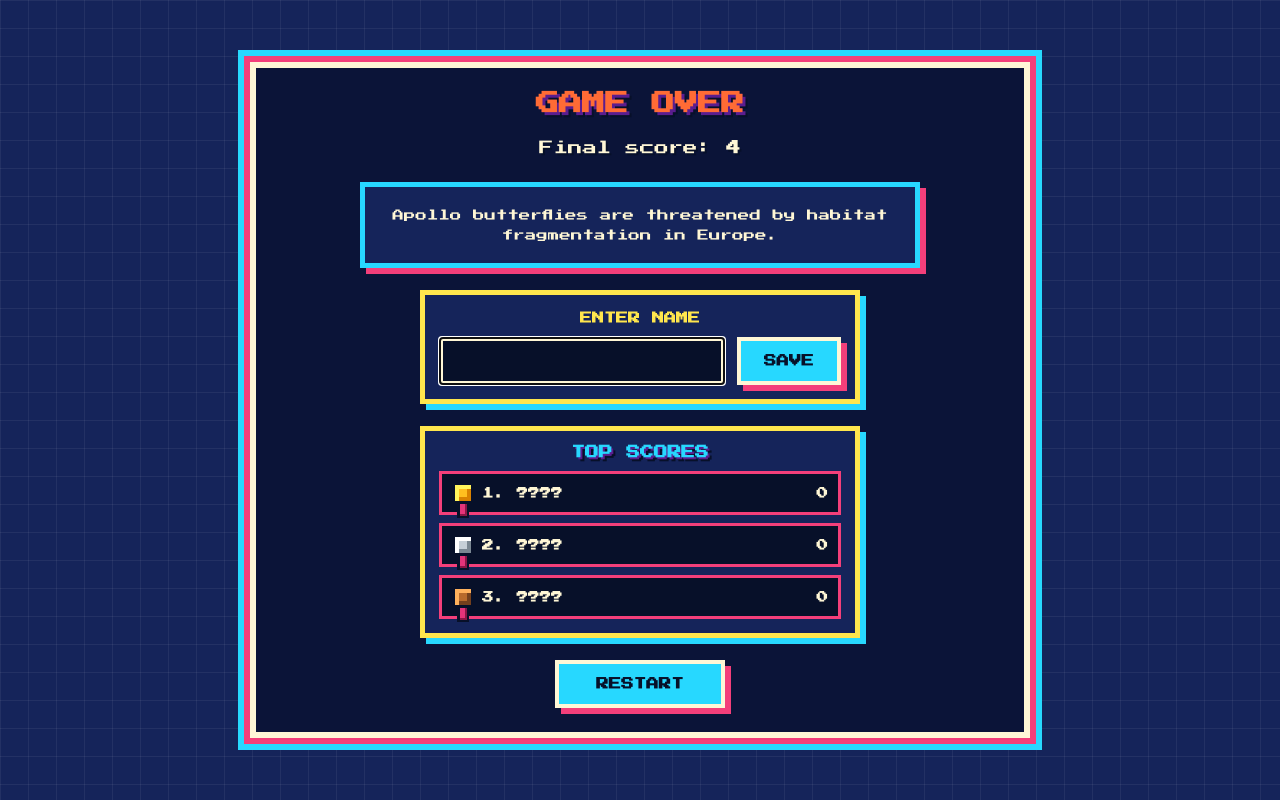
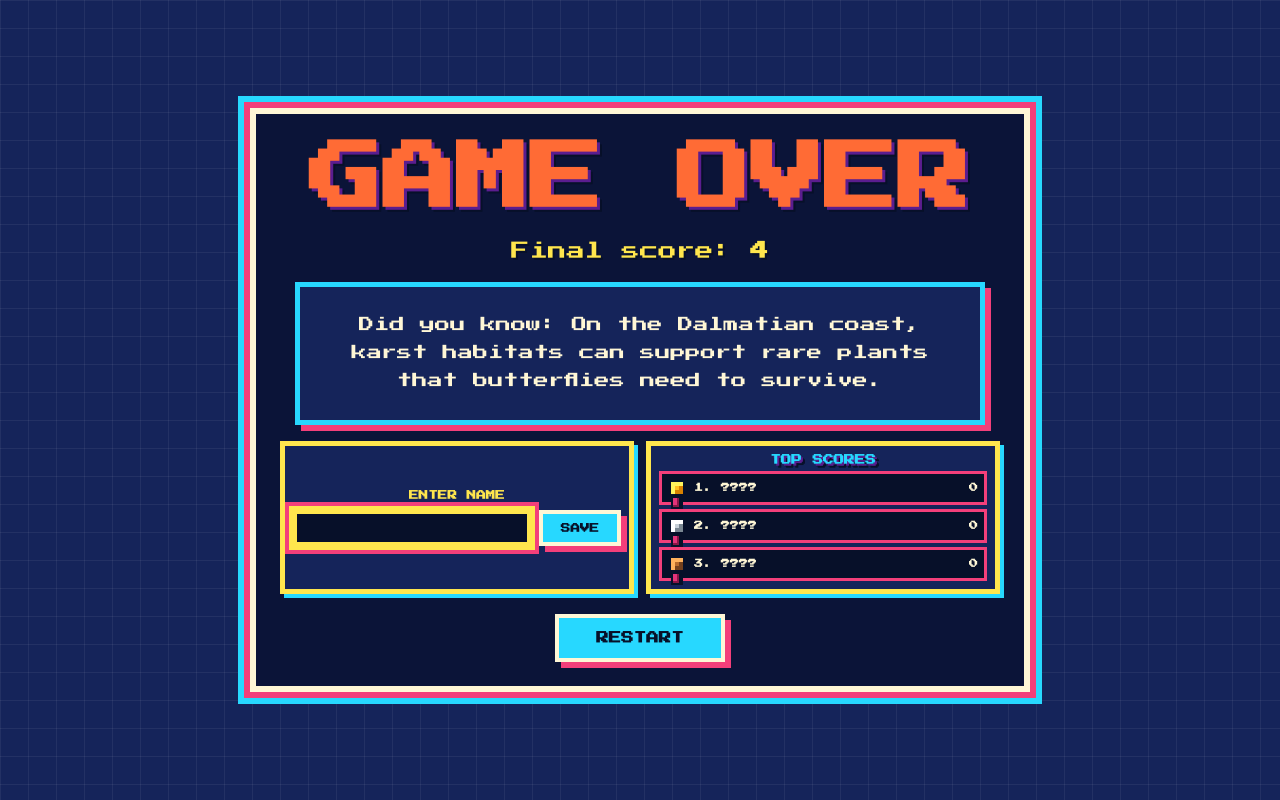
Before and after one commit to pbrunson-007/dalmatia_dash, a website built with Vite: page index.html in a window 1280 px wide. Both pictures are taken after a click on the button "APOLLO BUTTERFLY". Built offline with nearby package versions, Linux system fonts and the light colour scheme.

Commit message:
final retro style version

```diff
--- a/game.js
+++ b/game.js
@@ -13,9 +13,14 @@ const playerNameInput = document.getElementById("player-name");
 const scoreSubmitButton = scoreForm.querySelector("button");
 const startLeaderboard = document.getElementById("start-leaderboard");
 const gameOverLeaderboard = document.getElementById("game-over-leaderboard");
+const apolloButton = document.getElementById("apollo-button");
+const vultureButton = document.getElementById("vulture-button");
+const restartButton = document.getElementById("restart-button");
 
 const leaderboardKey = "dalmatianSpeciesTopScores";
 const collectibleBonus = 5;
+const startMenuItems = [apolloButton, vultureButton];
+const gameOverMenuItems = [playerNameInput, scoreSubmitButton, restartButton];
 
 const speciesData = {
   apollo: {
@@ -26,7 +31,12 @@ const speciesData = {
     accentColor: "#ff4fa3",
     obstacleColor: "#7a4f24",
     obstacleLabel: "Habitat loss",
-    fact: "Apollo butterflies are threatened by habitat fragmentation in Europe.",
+    facts: [
+      "Did you know: Apollo butterflies depend on open mountain meadows and can be harmed when habitats become fragmented.",
+      "Did you know: Apollo butterfly caterpillars feed on stonecrop plants that grow well in rocky limestone landscapes.",
+      "Did you know: On the Dalmatian coast, karst habitats can support rare plants that butterflies need to survive.",
+      "Did you know: When meadows are split apart by roads or development, Apollo butterflies have fewer safe places to fly and reproduce.",
+    ],
   },
   vulture: {
     name: "Griffin Vulture",
@@ -36,7 +46,12 @@ const speciesData = {
     accentColor: "#3c2d24",
     obstacleColor: "#5d6b82",
     obstacleLabel: "Cliffs / power lines",
-    fact: "Griffin vultures rely on thermal currents and are impacted by human infrastructure.",
+    facts: [
+      "Did you know: Griffin vultures use warm rising air currents to glide above cliffs and karst landscapes with very little wing flapping.",
+      "Did you know: Power lines and other human infrastructure can be dangerous for large soaring birds like Griffin vultures.",
+      "Did you know: Griffin vultures help ecosystems by cleaning up carrion and returning nutrients to the landscape.",
+      "Did you know: Rocky cliffs along Mediterranean karst areas can provide important nesting places for Griffin vultures.",
+    ],
   },
 };
 
@@ -51,12 +66,22 @@ let frameCount;
 let animationId;
 let gameRunning = false;
 let scoreSubmitted = false;
+let startMenuIndex = 0;
+let gameOverMenuIndex = 0;
 
 function showScreen(screen) {
   startScreen.classList.add("hidden");
   gameScreen.classList.add("hidden");
   gameOverScreen.classList.add("hidden");
   screen.classList.remove("hidden");
+
+  if (screen === startScreen) {
+    setStartMenuFocus(0);
+  } else if (screen === gameOverScreen) {
+    setGameOverMenuFocus(0);
+  } else {
+    clearMenuFocus();
+  }
 }
 
 function startGame(speciesKey) {
@@ -365,7 +390,7 @@ function endGame() {
   cancelAnimationFrame(animationId);
   finalScoreValue = Math.floor(score / 10);
   finalScore.textContent = finalScoreValue;
-  factText.textContent = selectedSpecies.fact;
+  factText.textContent = getRandomFact();
   renderLeaderboards();
   showScreen(gameOverScreen);
   playerNameInput.focus();
@@ -373,6 +398,11 @@ function endGame() {
 
 function randomNumber(min, max) {
   return Math.floor(Math.random() * (max - min + 1)) + min;
+}
+
+function getRandomFact() {
+  const facts = selectedSpecies.facts;
+  return facts[randomNumber(0, facts.length - 1)];
 }
 
 function getLeaderboard() {
@@ -459,9 +489,90 @@ function formatArcadeName(name) {
   return arcadeName || "????";
 }
 
-document.getElementById("apollo-button").addEventListener("click", () => startGame("apollo"));
-document.getElementById("vulture-button").addEventListener("click", () => startGame("vulture"));
-document.getElementById("restart-button").addEventListener("click", () => showScreen(startScreen));
+function setStartMenuFocus(index) {
+  startMenuIndex = wrapIndex(index, startMenuItems.length);
+  clearMenuFocus();
+  startMenuItems[startMenuIndex].classList.add("menu-selected");
+  startMenuItems[startMenuIndex].focus();
+}
+
+function setGameOverMenuFocus(index) {
+  gameOverMenuIndex = wrapIndex(index, gameOverMenuItems.length);
+
+  if (gameOverMenuItems[gameOverMenuIndex].disabled) {
+    setGameOverMenuFocus(gameOverMenuIndex + 1);
+    return;
+  }
+
+  clearMenuFocus();
+  gameOverMenuItems[gameOverMenuIndex].classList.add("menu-selected");
+  gameOverMenuItems[gameOverMenuIndex].focus();
+}
+
+function clearMenuFocus() {
+  for (const item of [...startMenuItems, ...gameOverMenuItems]) {
+    item.classList.remove("menu-selected");
+  }
+}
+
+function wrapIndex(index, itemCount) {
+  return (index + itemCount) % itemCount;
+}
+
+function isStartScreenVisible() {
+  return !startScreen.classList.contains("hidden");
+}
+
+function isGameOverScreenVisible() {
+  return !gameOverScreen.classList.contains("hidden");
+}
+
+function isArrowKey(code) {
+  return ["ArrowLeft", "ArrowRight", "ArrowUp", "ArrowDown"].includes(code);
+}
+
+function moveDirection(code) {
+  return code === "ArrowLeft" || code === "ArrowUp" ? -1 : 1;
+}
+
+function handleStartMenuKey(event) {
+  if (isArrowKey(event.code)) {
+    event.preventDefault();
+    setStartMenuFocus(startMenuIndex + moveDirection(event.code));
+    return;
+  }
+
+  if (event.code === "Enter") {
+    event.preventDefault();
+    startMenuItems[startMenuIndex].click();
+  }
+}
+
+function handleGameOverMenuKey(event) {
+  if (isArrowKey(event.code)) {
+    event.preventDefault();
+    setGameOverMenuFocus(gameOverMenuIndex + moveDirection(event.code));
+    return;
+  }
+
+  if (event.code !== "Enter") {
+    return;
+  }
+
+  event.preventDefault();
+
+  if (gameOverMenuItems[gameOverMenuIndex] === playerNameInput) {
+    scoreForm.requestSubmit();
+  } else if (gameOverMenuItems[gameOverMenuIndex] === scoreSubmitButton) {
+    scoreForm.requestSubmit();
+  } else {
+    restartButton.click();
+  }
+}
+
+apolloButton.addEventListener("click", () => startGame("apollo"));
+vultureButton.addEventListener("click", () => startGame("vulture"));
+restartButton.addEventListener("click", () => showScreen(startScreen));
 
 scoreForm.addEventListener("submit", (event) => {
   event.preventDefault();
@@ -475,6 +586,7 @@ scoreForm.addEventListener("submit", (event) => {
   playerNameInput.disabled = true;
   scoreSubmitButton.disabled = true;
   scoreSubmitButton.textContent = "Saved";
+  setGameOverMenuFocus(2);
 });
 
 playerNameInput.addEventListener("input", () => {
@@ -482,6 +594,16 @@ playerNameInput.addEventListener("input", () => {
 });
 
 window.addEventListener("keydown", (event) => {
+  if (isStartScreenVisible()) {
+    handleStartMenuKey(event);
+    return;
+  }
+
+  if (isGameOverScreenVisible()) {
+    handleGameOverMenuKey(event);
+    return;
+  }
+
   if (event.code === "Space") {
     event.preventDefault();
     flap();
@@ -490,3 +612,4 @@ window.addEventListener("keydown", (event) => {
 
 canvas.addEventListener("click", flap);
 renderLeaderboards();
+setStartMenuFocus(0);
--- a/index.html
+++ b/index.html
@@ -29,9 +29,10 @@
       </section>
 
       <section id="game-over-screen" class="screen hidden">
-        <h2>Game Over</h2>
+        <h2 class="game-over-title">Game Over</h2>
         <p class="score-line">Final score: <strong id="final-score">0</strong></p>
         <p id="fact-text" class="fact"></p>
+        <div class="game-over-bottom">
           <form id="score-form" class="score-form">
             <label for="player-name">Enter Name</label>
             <div class="name-row">
@@ -50,6 +51,7 @@
             <h2>Top Scores</h2>
             <ol id="game-over-leaderboard" class="score-list"></ol>
           </div>
+        </div>
         <button id="restart-button" type="button">Restart</button>
       </section>
     </main>
--- a/style.css
+++ b/style.css
@@ -102,6 +102,33 @@ button:focus-visible {
   box-shadow: 4px 4px 0 #f33f7a;
 }
 
+button.menu-selected,
+input.menu-selected,
+button:focus-visible,
+input:focus-visible {
+  outline: 0;
+  box-shadow:
+    0 0 0 4px #ffe64d,
+    0 0 0 8px #f33f7a,
+    6px 6px 0 #071029;
+}
+
+button.menu-selected {
+  background: #ffe64d;
+  transform: translate(2px, 2px);
+}
+
+input.menu-selected {
+  border-color: #ffe64d;
+}
+
+button:disabled {
+  color: #7a8792;
+  background: #15245a;
+  cursor: default;
+  transform: none;
+}
+
 .hud {
   width: 100%;
   display: flex;
@@ -132,6 +159,29 @@ canvas {
   font-size: 0.9rem;
   line-height: 1.6;
   text-shadow: 2px 2px 0 #071029;
+}
+
+#game-over-screen {
+  width: 100%;
+  gap: 16px;
+}
+
+.game-over-title {
+  font-size: clamp(2.2rem, 8vw, 4.6rem);
+  line-height: 1.12;
+}
+
+#game-over-screen .score-line {
+  color: #ffe64d;
+  font-size: clamp(0.85rem, 2.5vw, 1.15rem);
+}
+
+.game-over-bottom {
+  width: 100%;
+  display: grid;
+  grid-template-columns: minmax(0, 1fr) minmax(0, 1fr);
+  gap: 12px;
+  align-items: stretch;
 }
 
 .leaderboard,
@@ -276,15 +326,82 @@ input {
 }
 
 .fact {
-  max-width: 560px;
-  font-size: 0.72rem;
-  line-height: 1.75;
+  width: 100%;
+  max-width: 690px;
+  min-height: 128px;
+  display: grid;
+  place-items: center;
+  font-size: clamp(0.78rem, 1.8vw, 0.95rem);
+  line-height: 1.85;
   color: #fff7d6;
   background: #15245a;
   border: 5px solid #27d8ff;
   border-radius: 0;
-  padding: 18px;
+  padding: 24px;
   box-shadow: 6px 6px 0 #f33f7a;
+}
+
+#game-over-screen .score-form,
+#game-over-screen .leaderboard {
+  width: 100%;
+  padding: 8px;
+  box-shadow: 4px 4px 0 #27d8ff;
+}
+
+#game-over-screen .leaderboard h2 {
+  margin-bottom: 6px;
+  font-size: 0.66rem;
+}
+
+#game-over-screen .score-list {
+  gap: 4px;
+}
+
+#game-over-screen .score-list li {
+  gap: 8px;
+  padding: 5px 6px;
+  font-size: 0.56rem;
+  line-height: 1.35;
+}
+
+#game-over-screen .medal {
+  width: 18px;
+  height: 18px;
+  flex-basis: 18px;
+}
+
+#game-over-screen .medal::before,
+#game-over-screen .medal::after {
+  top: 14px;
+  width: 6px;
+  height: 9px;
+}
+
+#game-over-screen .score-form {
+  align-content: center;
+  gap: 7px;
+}
+
+#game-over-screen .score-form label {
+  font-size: 0.6rem;
+}
+
+#game-over-screen .name-row {
+  gap: 8px;
+}
+
+#game-over-screen input,
+#game-over-screen .score-form button {
+  padding: 9px;
+  font-size: 0.6rem;
+}
+
+#game-over-screen .score-form button {
+  min-width: 82px;
+}
+
+#restart-button {
+  margin-top: 4px;
 }
 
 @media (max-width: 520px) {
@@ -300,4 +417,21 @@ input {
   .name-row {
     flex-direction: column;
   }
+
+  .game-over-bottom {
+    gap: 10px;
+  }
+
+  .medal {
+    width: 18px;
+    height: 18px;
+    flex-basis: 18px;
+  }
+
+  .medal::before,
+  .medal::after {
+    top: 14px;
+    width: 6px;
+    height: 10px;
+  }
 }
```
Lines whose indentation alone changed are shown as unchanged.
